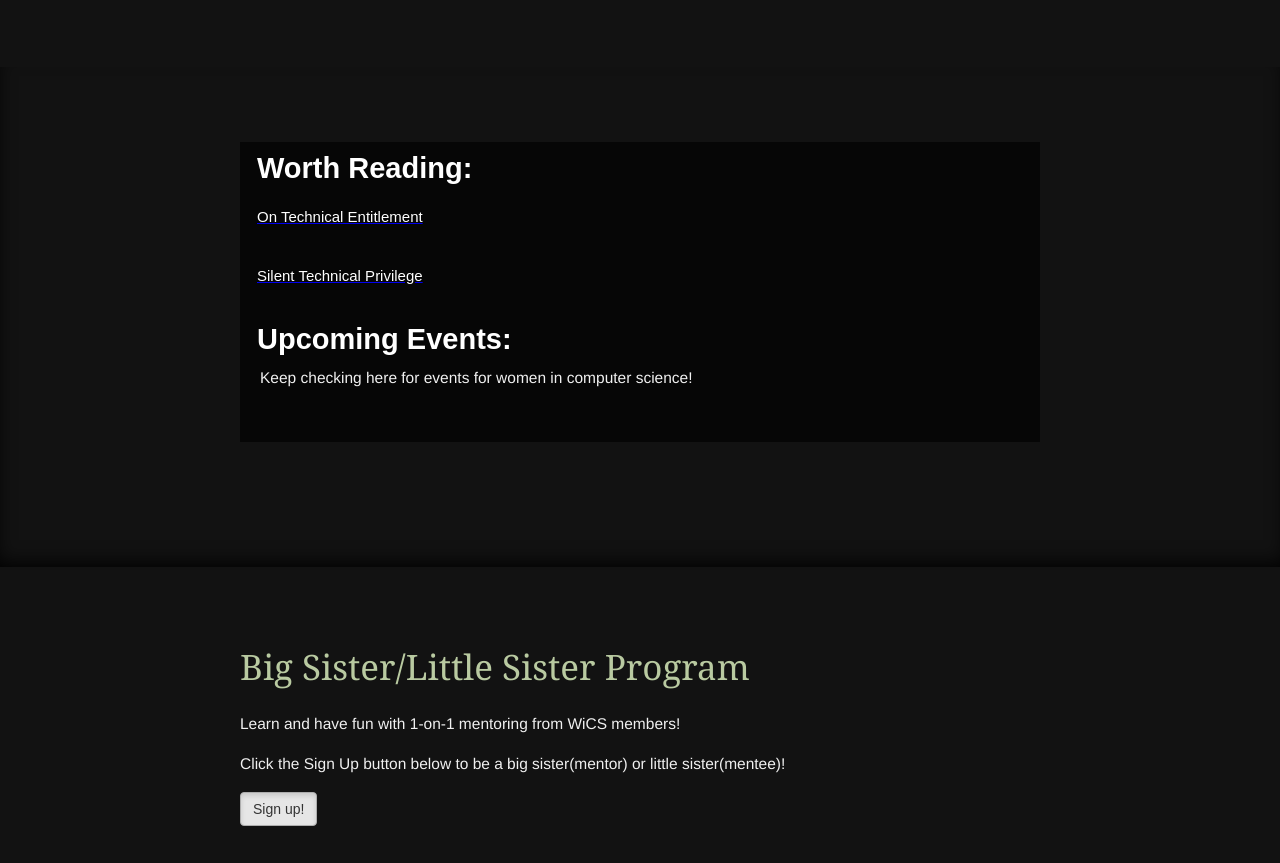
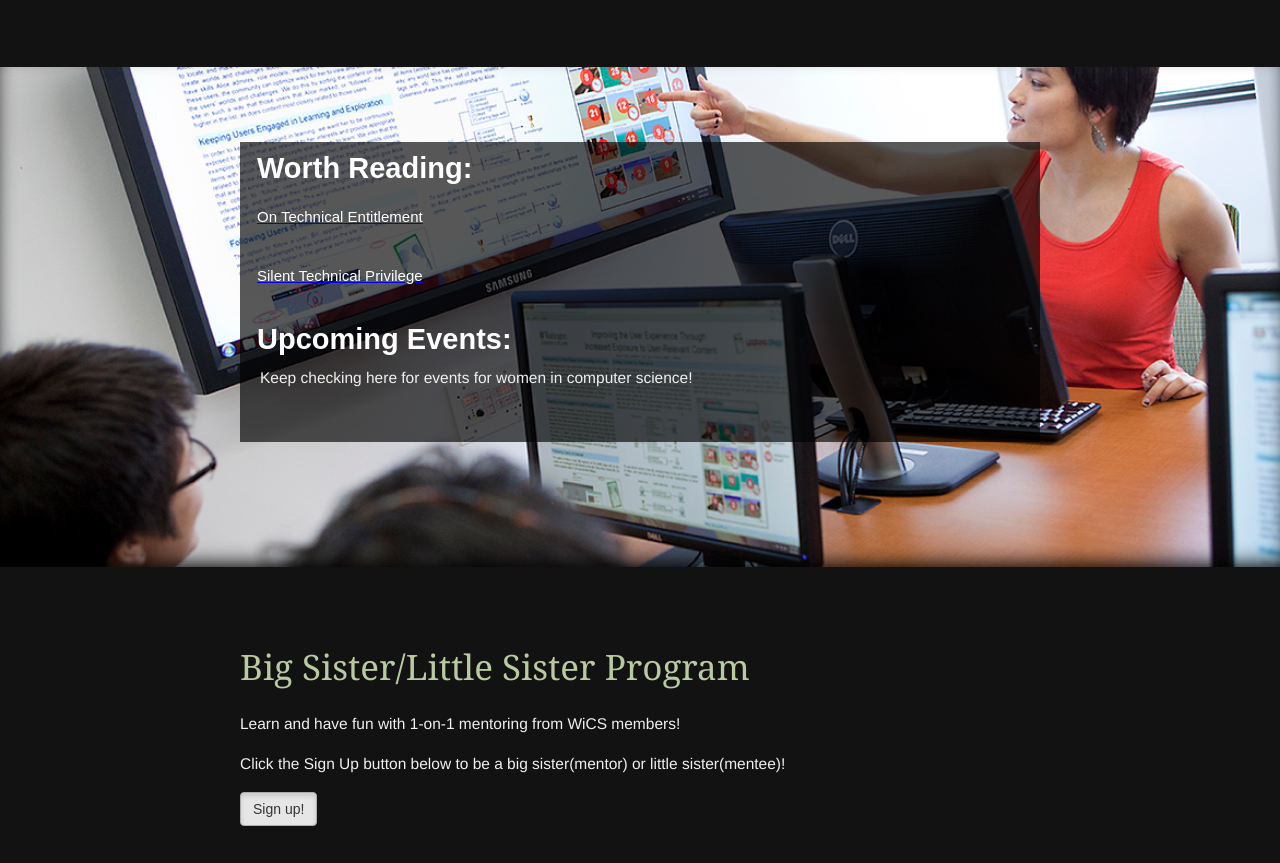
Before and after one commit to audreycole/wics_at_wustl, a plain HTML site: page index.html in a window 1280 px wide. Shown: the part 1227-2090 px from the top of the page. Drawn offline with nearby package versions, Linux system fonts and the light colour scheme; a web font is replaced by a local one.

Commit message:
Update styles.css

```diff
--- a/styles.css
+++ b/styles.css
@@ -578,7 +578,7 @@ input[type="number"]::-webkit-outer-spin-button {
 }
 
 #events {
-  background: url('images/_MG_0511.jpg') no-repeat center center;
+  background: url('images/womanPointing.jpg') no-repeat center center;
   background-attachment: fixed;
   -webkit-background-size: cover;
   -moz-background-size: cover;
```
